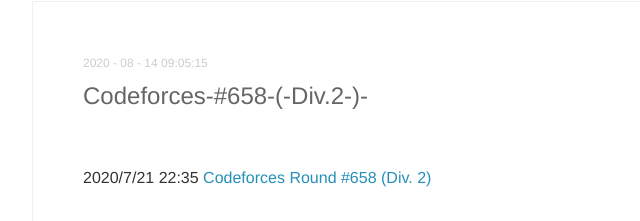
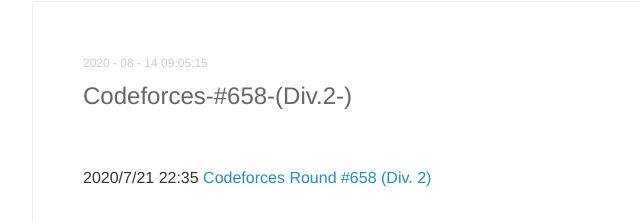
Before and after one commit to FuBlueSky/FuBlueSky.github.io, a plain HTML site: page 2020/08/14/Codeforces-#658-(Div.2-)/index.html in a window 1280 px wide. Shown: the part 229-450 px from the top of the page, 224-864 px from the left. Drawn offline with Linux system fonts and the light colour scheme.

Commit message:
Site updated: 2020-08-14 09:32:30

```diff
--- a/2020/08/14/Codeforces-#658-(Div.2-)/index.html
+++ b/2020/08/14/Codeforces-#658-(Div.2-)/index.html
@@ -1,4 +1,4 @@
-<!DOCTYPE html><html lang="zh-CN"><head><meta charset="utf-8"><meta http-equiv="X-UA-Compatible" content="IE=edge"><meta name="viewport" content="width=device-width, initial-scale=1"><meta name="author" content="Bluesky"><link rel="alternative" href="/atom.xml" title="Bluesky" type="application/atom+xml"><link rel="icon" href="/favicon.png"><title>Codeforces-#658-(-Div.2-)- - Bluesky</title>
+<!DOCTYPE html><html lang="zh-CN"><head><meta charset="utf-8"><meta http-equiv="X-UA-Compatible" content="IE=edge"><meta name="viewport" content="width=device-width, initial-scale=1"><meta name="author" content="Bluesky"><link rel="alternative" href="/atom.xml" title="Bluesky" type="application/atom+xml"><link rel="icon" href="/favicon.png"><title>Codeforces-#658-(Div.2-) - Bluesky</title>
 <link rel="stylesheet" href="/css/main.css">
 
 <link rel="stylesheet" href="/js/fancybox/jquery.fancybox.min.css">
@@ -6,7 +6,7 @@
 <script src="/js/jquery-3.1.1.min.js"></script>
 
 <script src="/js/fancybox/jquery.fancybox.min.js"></script>
-<meta name="generator" content="Hexo 5.0.0"></head><body style="opacity:0"><header class="head"><h1 class="head-title u-fl"><a href="/">Bluesky</a></h1><nav class="head-nav u-fr"><ul class="head-nav__list"><li class="head-nav__item"><a class="head-nav__link" href="/tags">Tags</a></li><li class="head-nav__item"><a class="head-nav__link" href="/archives">Archives</a></li><li class="head-nav__item"><a class="head-nav__link" href="/Friends">Friends</a></li></ul></nav></header><main class="main"><article class="post"><header class="post__head"><time class="post__time" datetime="2020-08-14T01:05:15.000Z">2020 - 08 - 14 09:05:15</time><h1 class="post__title"><a href="/2020/08/14/Codeforces-#658-(Div.2-)/">Codeforces-#658-(-Div.2-)-</a></h1><div class="post__main echo"><p>2020/7/21 22:35 <a target="_blank" rel="noopener" href="http://codeforces.com/contest/1382">Codeforces Round #658 (Div. 2)</a></p>
+<meta name="generator" content="Hexo 5.0.0"></head><body style="opacity:0"><header class="head"><h1 class="head-title u-fl"><a href="/">Bluesky</a></h1><nav class="head-nav u-fr"><ul class="head-nav__list"><li class="head-nav__item"><a class="head-nav__link" href="/tags">Tags</a></li><li class="head-nav__item"><a class="head-nav__link" href="/archives">Archives</a></li><li class="head-nav__item"><a class="head-nav__link" href="/Friends">Friends</a></li></ul></nav></header><main class="main"><article class="post"><header class="post__head"><time class="post__time" datetime="2020-08-14T01:05:15.000Z">2020 - 08 - 14 09:05:15</time><h1 class="post__title"><a href="/2020/08/14/Codeforces-#658-(Div.2-)/">Codeforces-#658-(Div.2-)</a></h1><div class="post__main echo"><p>2020/7/21 22:35 <a target="_blank" rel="noopener" href="http://codeforces.com/contest/1382">Codeforces Round #658 (Div. 2)</a></p>
 <h3 id="1382A-Common-Subsequence"><a href="#1382A-Common-Subsequence" class="headerlink" title="1382A - Common Subsequence"></a><a target="_blank" rel="noopener" href="https://codeforces.com/contest/1382/problem/A">1382A - Common Subsequence</a></h3><blockquote>
 <p><strong>题目大意</strong>：有两串字符串，寻找他们的最小公共子串，找到子串输出 “YES” 换行输出子串长度，以及对应子串，若没有公共子串则输出 “NO”.</p>
 </blockquote>
```
Also changed, not shown: archives/2020/08/index.html (+1 -1 lines), archives/2020/index.html (+1 -1 lines), archives/index.html (+1 -1 lines).
